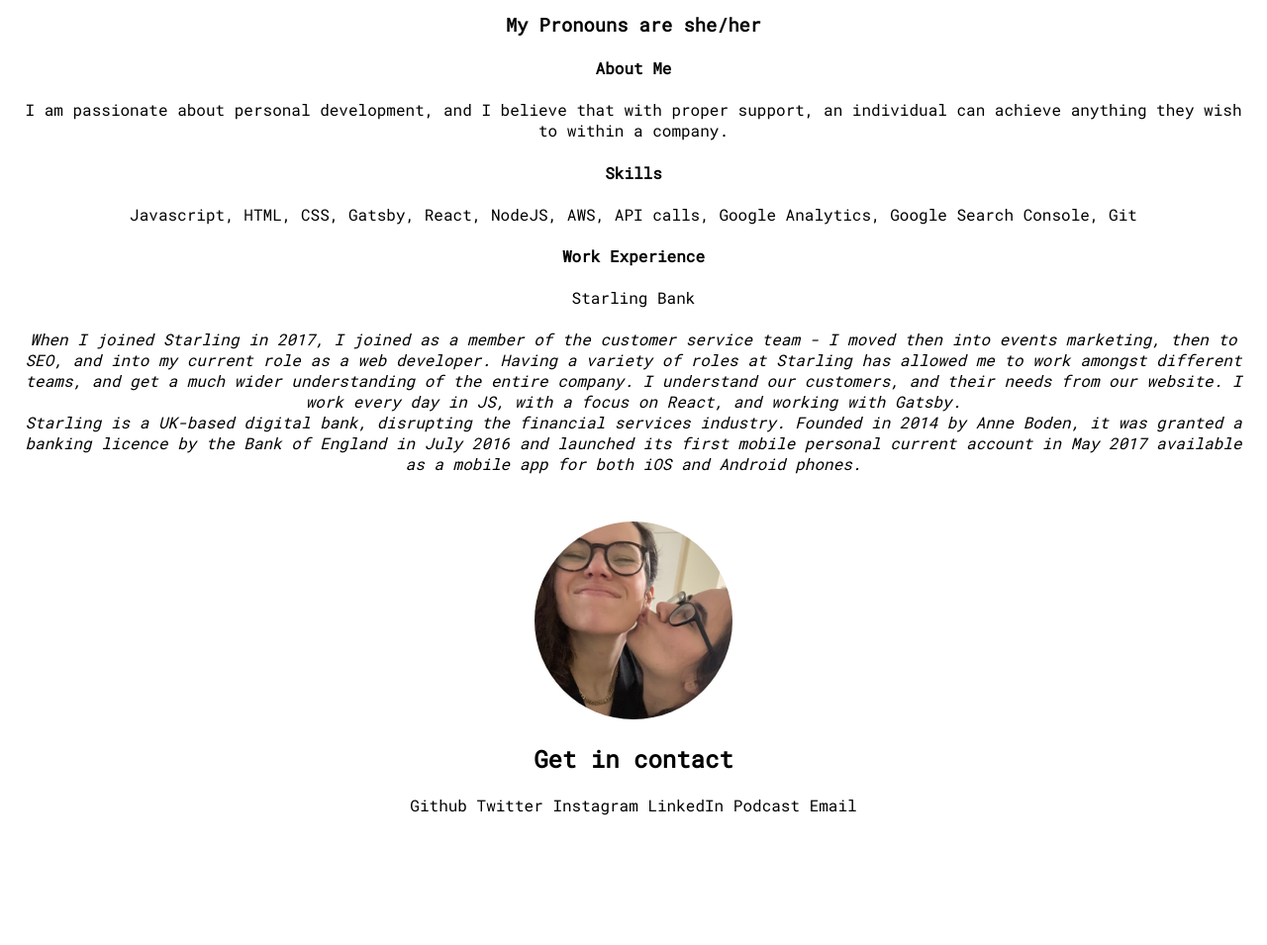
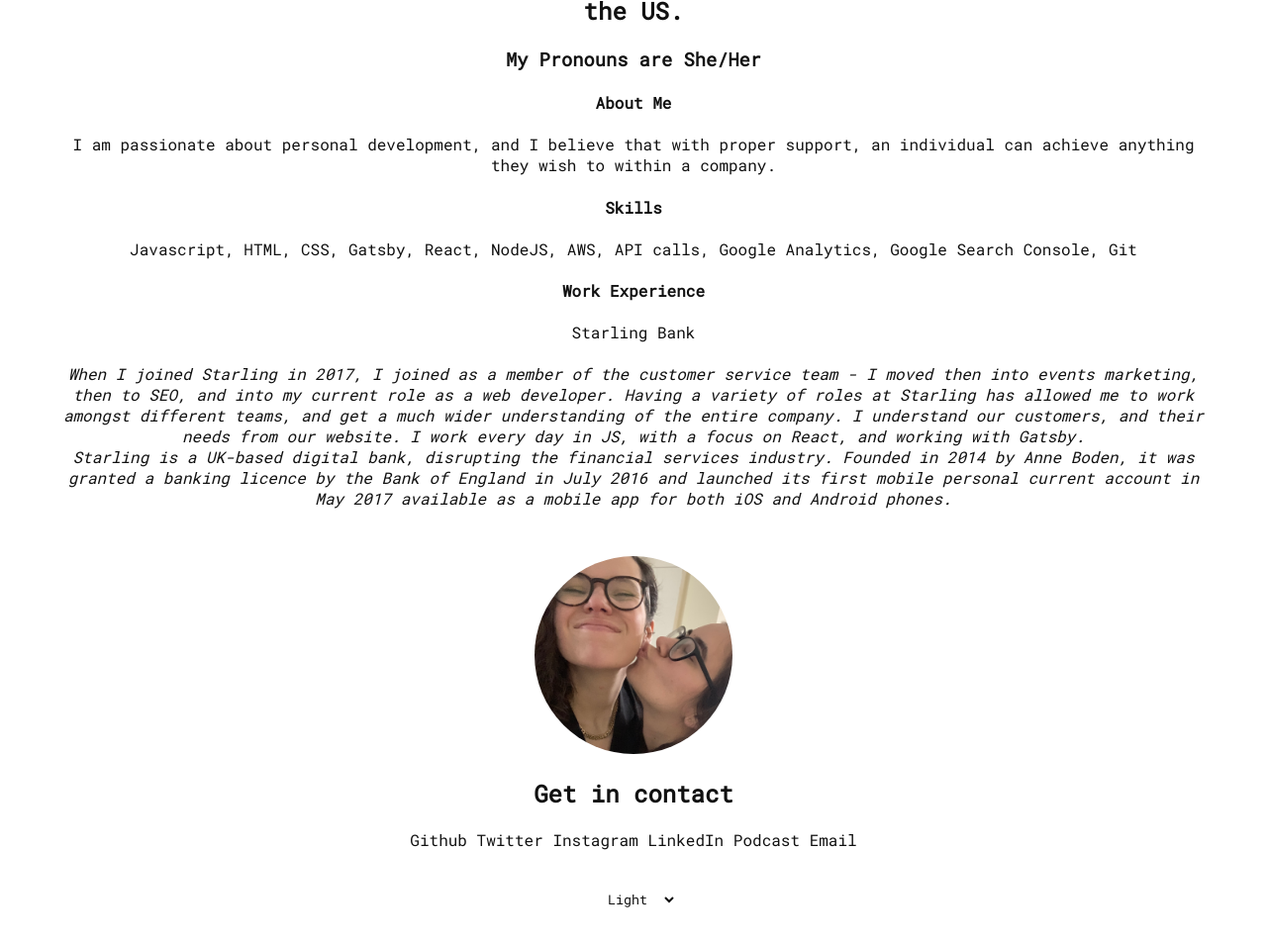
Before and after one commit to Sdeakin93/sarahjd, a website: page _site/index.html in a window 1280 px wide. Shown: the part 179-1134 px from the top of the page at 99% size. Before the commit the page ends 1019 px from the top, so only its background shows below. Drawn offline with Linux system fonts and the light colour scheme.

Commit message:
dark mode

```diff
--- a/_site/index.css
+++ b/_site/index.css
@@ -1,14 +1,43 @@
 * {
   box-sizing: border-box;
 }
+:root {
+  --dark-background-color: #111111;
+  --dark-text-color: #eeeeee;
+}
+body {
+  --background-color: white;
+  --text-color: #111111;
+  font-family: "Roboto Mono", monospace;
+  padding: 40px;
+  margin: auto;
+  font: 500 100%;
+  background: var(--background-color);
+  color: var(--text-color);
+}
 
-body {
-  background: white;
-  padding: 5px;
-  height: 100vh;
-  margin: 0;
-  font-family: "Roboto Mono", monospace;
-  font: 500 100%;
+body.theme-dark {
+  --background-color: var(--dark-background-color);
+  --text-color: var(--dark-text-color);
+}
+
+
+@media (prefers-color-scheme: dark) {
+  body.theme-auto {
+    --background-color: var(--dark-background-color);
+    --text-color: var(--dark-text-color);
+  }
+}
+.select__input {
+  color: var(--text-color);
+  margin: 20px;
+  padding: 20px 14px;
+  border: none;
+  background: none;
+  outline: none;
+  font-family: var(--font-family);
+  background-color:transparent;
+
 }
 
 .page-wrap {
@@ -46,7 +75,7 @@
 }
 
 a {
-  color: black;
+  color: var(--text-color);
 }
 
 a.github:link {
--- a/_site/index.html
+++ b/_site/index.html
@@ -3,7 +3,7 @@
     <head>
         <meta name="viewport" content="width=device-width, initial-scale=1">
         <link rel="preconnect" href="https://fonts.gstatic.com">
-        <link href="https://fonts.googleapis.com/css2?family=Roboto+Mono&display=swap" rel="stylesheet">
+        <link href="https://fonts.googleapis.com/css2?family=Nunito&family=Roboto+Mono&display=swap" rel="stylesheet">
         <title>Sarah Jarque-Deakin</title>
         <link rel="stylesheet" href="index.css">
     </head>
@@ -12,7 +12,7 @@
                 <main class="page-main">
                       <h1>Hey, my name is Sarah. <h1>
                               <h2>I am a Web Developer currently based in the UK, who will shortly be relocating to the US.</h2>
-                              <h3>My Pronouns are she/her</h3>
+                              <h3>My Pronouns are She/Her</h3>
                               <h4>About Me</h4>
                               <p>I am passionate about personal development, and I believe that with proper support, an individual can achieve anything they wish to within a company.
                               </p>
@@ -25,6 +25,8 @@
                 </main>
                 <aside class="page-sidebar">
                  <img src="icon.JPG" alt="a picture of Sarah and her wife Elanor looking very cute"></img>
+
+
                    <div class="contact">
                           <h2>Get in contact</h2>
                           <a href="https://github.com/Sdeakin93" class="github" target="_blank">Github</a>
@@ -34,7 +36,23 @@
                           <a href="https://t.co/ooSgIxjg0G?amp=1" class="podcast" target="_blank">Podcast</a>
                           <a href="mailto:sarahjarquedeakin@gmail.com" class="email" target="_blank">Email</a>
                       </div>
+
+                      <select class="select__input" id="selTheme">
+                        <option value="light">Light</option>
+                        <option value="dark">Dark</option>
+                    </select>
               </div>
           </div>
+          <script>
+              function applyTheme(theme) {
+                  document.body.classList.remove("theme-light", "theme-dark");
+                  document.body.classList.add(`theme-${theme}`);
+              }
+              document.addEventListener("DOMContentLoaded", () => {
+                  document.querySelector("#selTheme").addEventListener("change", function() {
+                      applyTheme(this.value);
+                  });
+              });
+          </script>
     </body>
     </html>
```
